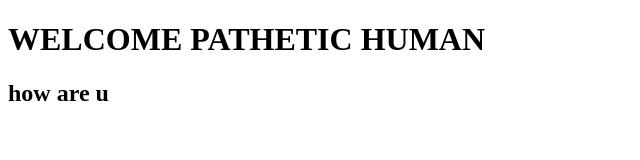
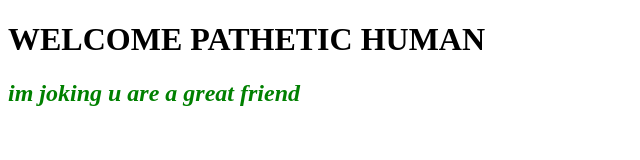
Before and after one commit to amineadlouni/my-coursera, a plain HTML site: page site/index.html in a window 1280 px wide. Shown: the whole page, without its empty margins (0-640 px from the left). Drawn offline with Linux system fonts and the light colour scheme.

Commit message:
small update still tsting

```diff
--- a/site/index.html
+++ b/site/index.html
@@ -3,7 +3,12 @@
 <head>
 	<title>lynx and homies official website</title>
     <h1><strong>WELCOME PATHETIC HUMAN</strong></h1>
-    <h2>how are u</h2>
+    <h2>
+    	<span style="color:green">
+    		<em>
+    	im joking u are a great friend</em>
+    	</span>
+    </h2>
 
 <body>
 
```
